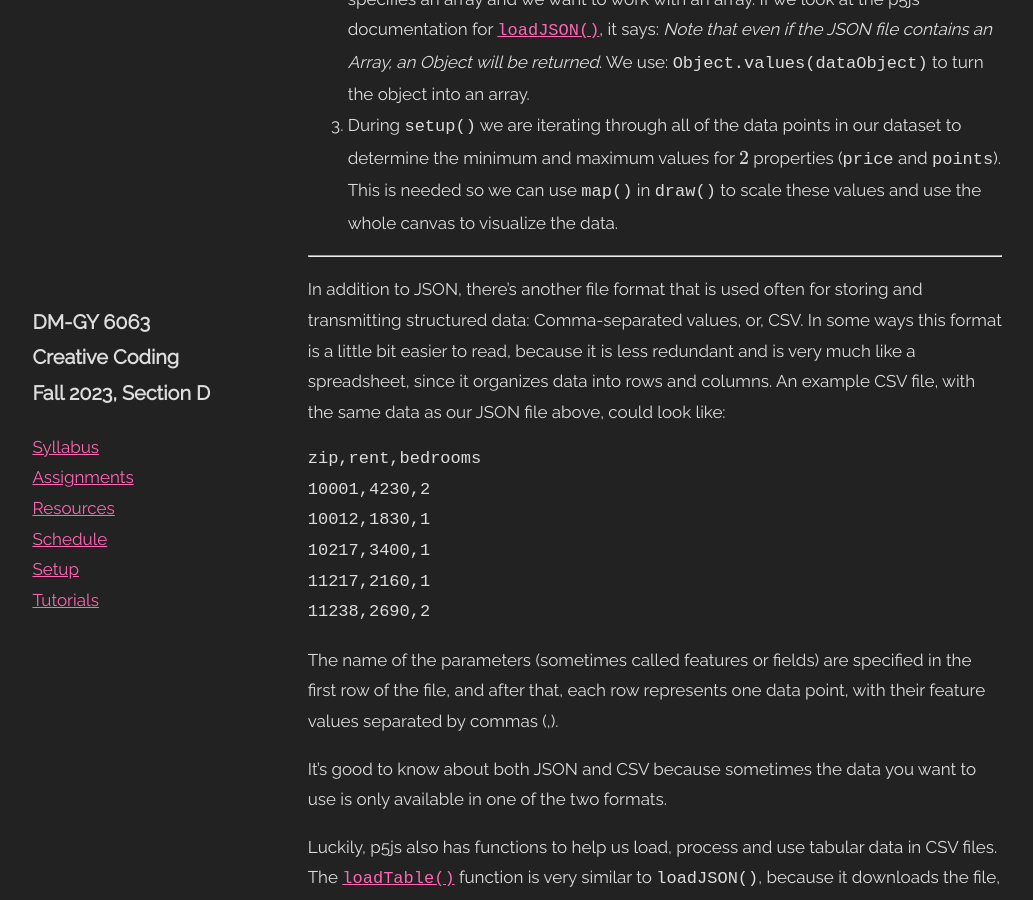
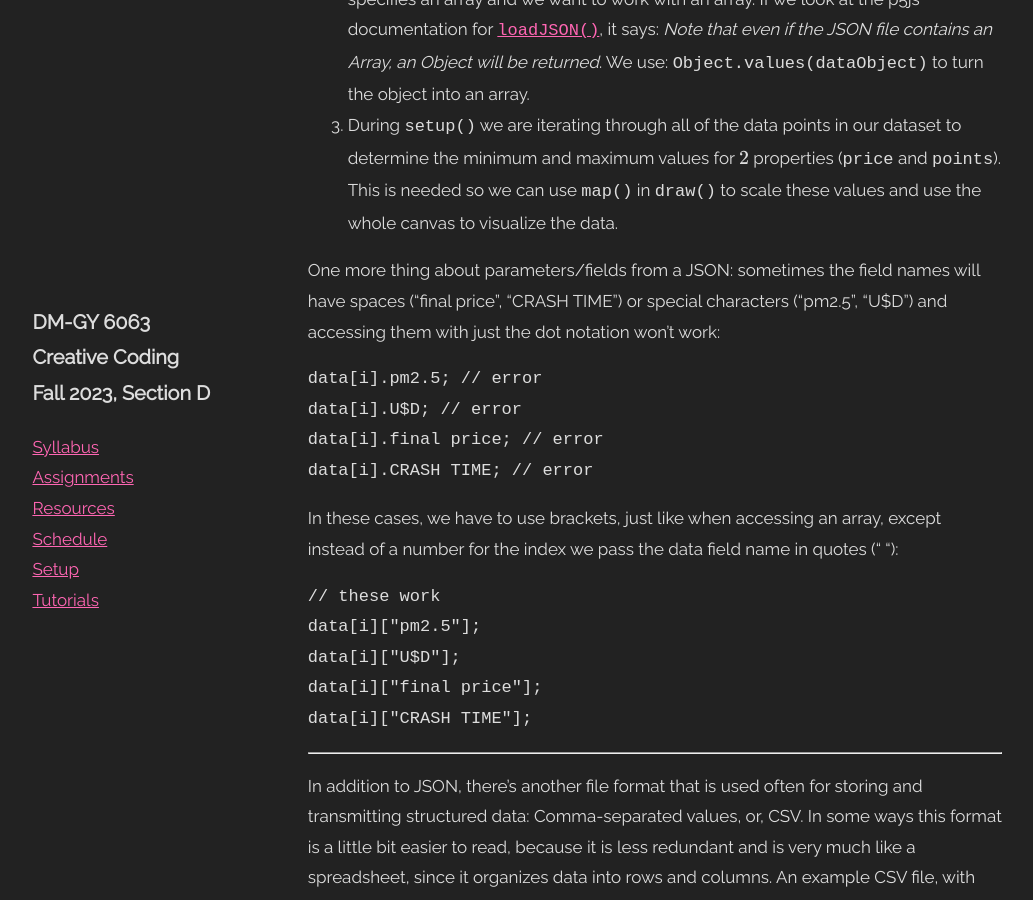
Before and after one commit to DM-GY-6063-2023F-D/DM-GY-6063-2023F-D, a Jekyll site: the page built from _pages/tutorial/data.md, in a window 1280 px wide and 900 px high, scrolled down 2410 px. Shown: the whole window, without its empty margins (165-1198 px from the left). Built offline with Jekyll 4.4.1, drawn with Linux system fonts in a browser that asks for light colours; formulas are drawn with MathJax 3.

Commit message:
data tut: note about special chars in data field names

````diff
--- a/_pages/tutorial/data.md
+++ b/_pages/tutorial/data.md
@@ -43,8 +43,24 @@ Some things to note about the above sketch:
 2. We first load the JSON into a variable called ```dataObject``` and then in ```setup()``` use that variable and some JavaScript functions to actually put the contents of the file into an array that we can iterate. This is not necessary all the time, only when our file specifies an array and we want to work with an array. If we look at the p5js documentation for [```loadJSON()```](https://p5js.org/reference/#/p5/loadJSON), it says: *Note that even if the JSON file contains an Array, an Object will be returned*. We use: ```Object.values(dataObject)``` to turn the object into an array.
 3. During ```setup()``` we are iterating through all of the data points in our dataset to determine the minimum and maximum values for $$2$$ properties (```price``` and ```points```). This is needed so we can use ```map()``` in ```draw()``` to scale these values and use the whole canvas to visualize the data.
 
+One more thing about parameters/fields from a JSON: sometimes the field names will have spaces ("final price", "CRASH TIME") or special characters ("pm2.5", "U$D") and accessing them with just the dot notation won't work:
+```js
+data[i].pm2.5; // error
+data[i].U$D; // error
+data[i].final price; // error
+data[i].CRASH TIME; // error
+```
+
+In these cases, we have to use brackets, just like when accessing an array, except instead of a number for the index we pass the data field name in quotes (" "):
+```js
+// these work
+data[i]["pm2.5"];
+data[i]["U$D"];
+data[i]["final price"];
+data[i]["CRASH TIME"];
+```
+
 ---
-
 In addition to JSON, there's another file format that is used often for storing and transmitting structured data: Comma-separated values, or, CSV. In some ways this format is a little bit easier to read, because it is less redundant and is very much like a spreadsheet, since it organizes data into rows and columns. An example CSV file, with the same data as our JSON file above, could look like:
 ```csv
 zip,rent,bedrooms
````
